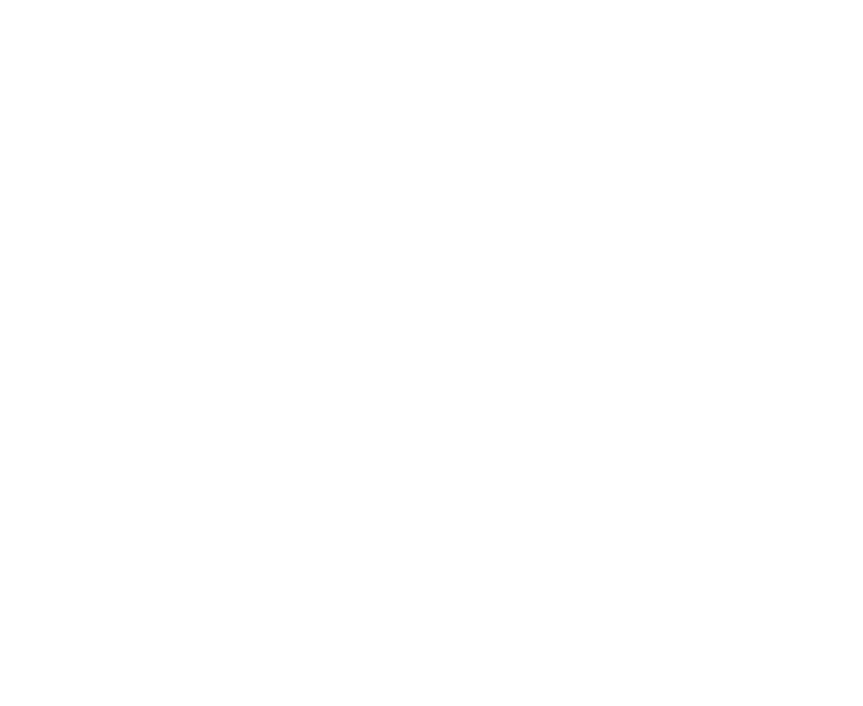
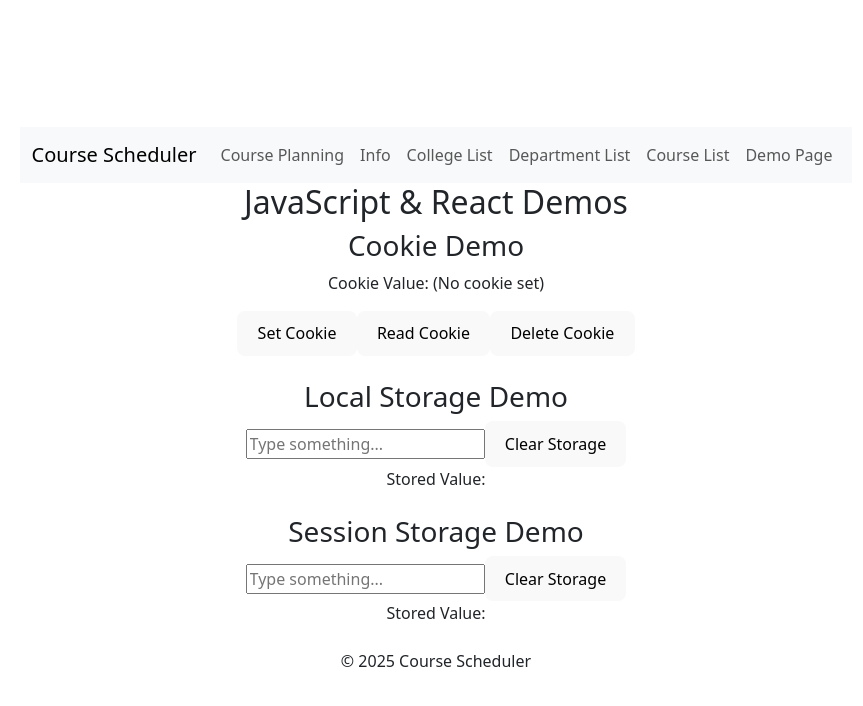
Before and after one commit to cafedoodle/ReactWithTypeScript-CourseSchedule, a React (Vite) app in the folder reactwithtypescript/: page /demo in a window 1280 px wide. Before the commit this address had no page. Shown: the top 706 px of the page, without its empty margins (204-1067 px from the left). Built offline with nearby package versions, Linux system fonts and the light colour scheme.

Commit message:
Add Demo page to demo Cookie, LocalStorage, SesssionStorage

```diff
--- a/reactwithtypescript/src/App.tsx
+++ b/reactwithtypescript/src/App.tsx
@@ -10,6 +10,7 @@
 import CollegeListPage from "./pages/CollegeListPage";
 import DepartmentListPage from "./pages/DepartmentListPage";
 import CourseListPage from "./pages/CourseListPage";
+import DemoPage from "./pages/DemoPage";
 
 const App: React.FC = () => {
   return (
@@ -22,6 +23,7 @@
             <Route path="colleges" element={<CollegeListPage />} />
             <Route path="departments" element={<DepartmentListPage />} />
             <Route path="courses" element={<CourseListPage />} />
+            <Route path="demo" element={<DemoPage />} />
           </Route>
         </Routes>
       </BrowserRouter>
--- a/reactwithtypescript/src/components/Layout.tsx
+++ b/reactwithtypescript/src/components/Layout.tsx
@@ -29,6 +29,9 @@
             <Nav.Link as={Link} to="/courses">
               Course List
             </Nav.Link>
+            <Nav.Link as={Link} to="/demo">
+              Demo Page
+            </Nav.Link>
           </Nav>
         </Container>
       </Navbar>
--- /dev/null
+++ b/reactwithtypescript/src/components/demo/DemoCookie.tsx
@@ -0,0 +1,55 @@
+import React, { useState } from "react";
+
+const COOKIE_NAME = "myCookie";
+
+function setCookie(name: string, value: string, days: number) {
+  const expires = new Date(Date.now() + days * 864e5).toUTCString();
+  document.cookie = `${name}=${encodeURIComponent(
+    value
+  )}; expires=${expires}; path=/`;
+}
+
+function getCookie(name: string): string | undefined {
+  const cookies = document.cookie.split("; ");
+  for (const cookie of cookies) {
+    const [key, val] = cookie.split("=");
+    if (key === name) return decodeURIComponent(val);
+  }
+  return undefined;
+}
+
+function deleteCookie(name: string) {
+  document.cookie = `${name}=; expires=Thu, 01 Jan 1970 00:00:00 UTC; path=/`;
+}
+
+const DemoCookie: React.FC = () => {
+  const [cookieValue, setCookieValue] = useState<string | undefined>(
+    getCookie(COOKIE_NAME)
+  );
+
+  const handleSetCookie = () => {
+    setCookie(COOKIE_NAME, "Hello from Cookie!", 7);
+    setCookieValue(getCookie(COOKIE_NAME));
+  };
+
+  const handleReadCookie = () => {
+    setCookieValue(getCookie(COOKIE_NAME));
+  };
+
+  const handleDeleteCookie = () => {
+    deleteCookie(COOKIE_NAME);
+    setCookieValue(undefined);
+  };
+
+  return (
+    <div style={{ marginBottom: 24 }}>
+      <h3>Cookie Demo</h3>
+      <p>Cookie Value: {cookieValue || "(No cookie set)"}</p>
+      <button onClick={handleSetCookie}>Set Cookie</button>
+      <button onClick={handleReadCookie}>Read Cookie</button>
+      <button onClick={handleDeleteCookie}>Delete Cookie</button>
+    </div>
+  );
+};
+
+export default DemoCookie;
--- /dev/null
+++ b/reactwithtypescript/src/components/demo/DemoLocalStorage.tsx
@@ -0,0 +1,37 @@
+import React, { useState } from "react";
+
+const STORAGE_KEY = "myLocalStorageValue";
+
+const DemoLocalStorage: React.FC = () => {
+  // Initialize state from localStorage
+  const [value, setValue] = useState<string>(
+    () => localStorage.getItem(STORAGE_KEY) || ""
+  );
+
+  const handleChange = (e: React.ChangeEvent<HTMLInputElement>) => {
+    const val = e.target.value;
+    setValue(val);
+    localStorage.setItem(STORAGE_KEY, val);
+  };
+
+  const clearStorage = () => {
+    localStorage.removeItem(STORAGE_KEY);
+    setValue("");
+  };
+
+  return (
+    <div style={{ marginBottom: 24 }}>
+      <h3>Local Storage Demo</h3>
+      <input
+        type="text"
+        value={value}
+        onChange={handleChange}
+        placeholder="Type something..."
+      />
+      <button onClick={clearStorage}>Clear Storage</button>
+      <p>Stored Value: {value}</p>
+    </div>
+  );
+};
+
+export default DemoLocalStorage;
--- /dev/null
+++ b/reactwithtypescript/src/components/demo/DemoSessionStorage.tsx
@@ -0,0 +1,37 @@
+import React, { useState } from "react";
+
+const STORAGE_KEY = "mySessionStorageValue";
+
+const DemoSessionStorage: React.FC = () => {
+  // Initialize state from sessionStorage
+  const [value, setValue] = useState<string>(
+    () => sessionStorage.getItem(STORAGE_KEY) || ""
+  );
+
+  const handleChange = (e: React.ChangeEvent<HTMLInputElement>) => {
+    const val = e.target.value;
+    setValue(val);
+    sessionStorage.setItem(STORAGE_KEY, val);
+  };
+
+  const clearStorage = () => {
+    sessionStorage.removeItem(STORAGE_KEY);
+    setValue("");
+  };
+
+  return (
+    <div style={{ marginBottom: 24 }}>
+      <h3>Session Storage Demo</h3>
+      <input
+        type="text"
+        value={value}
+        onChange={handleChange}
+        placeholder="Type something..."
+      />
+      <button onClick={clearStorage}>Clear Storage</button>
+      <p>Stored Value: {value}</p>
+    </div>
+  );
+};
+
+export default DemoSessionStorage;
--- /dev/null
+++ b/reactwithtypescript/src/pages/DemoPage.tsx
@@ -0,0 +1,19 @@
+import React from "react";
+import DemoCookie from "../components/demo/DemoCookie";
+import DemoLocalStorage from "../components/demo/DemoLocalStorage";
+import DemoSessionStorage from "../components/demo/DemoSessionStorage";
+
+const DemoPage: React.FC = () => {
+  return (
+    <>
+      <div>
+        <h2>JavaScript & React Demos</h2>
+        <DemoCookie />
+        <DemoLocalStorage />
+        <DemoSessionStorage />
+      </div>
+    </>
+  );
+};
+
+export default DemoPage;
```
